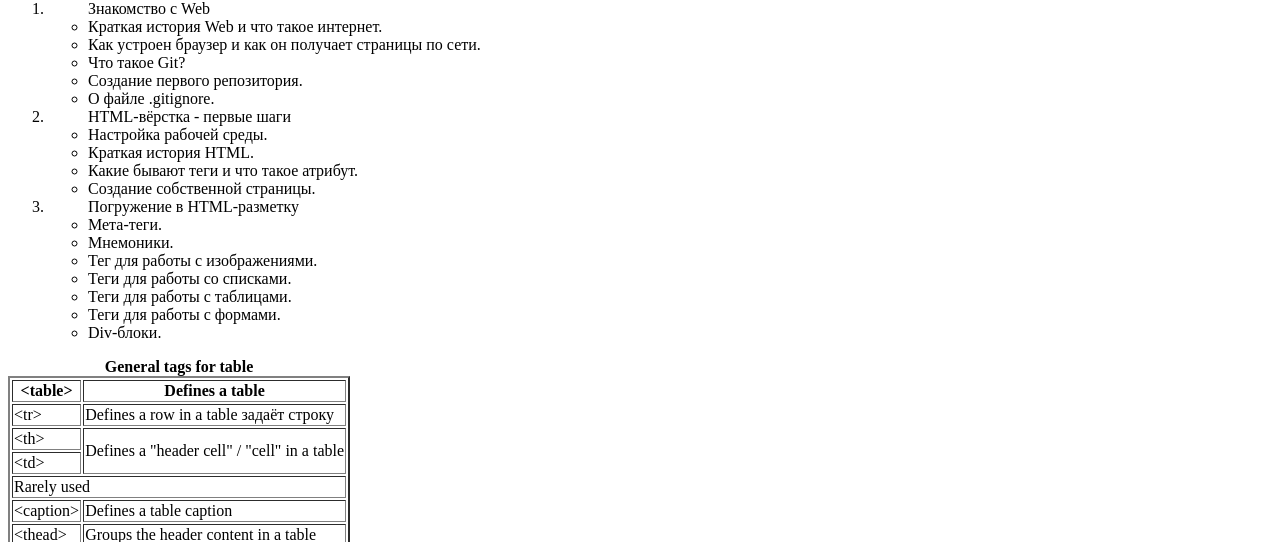
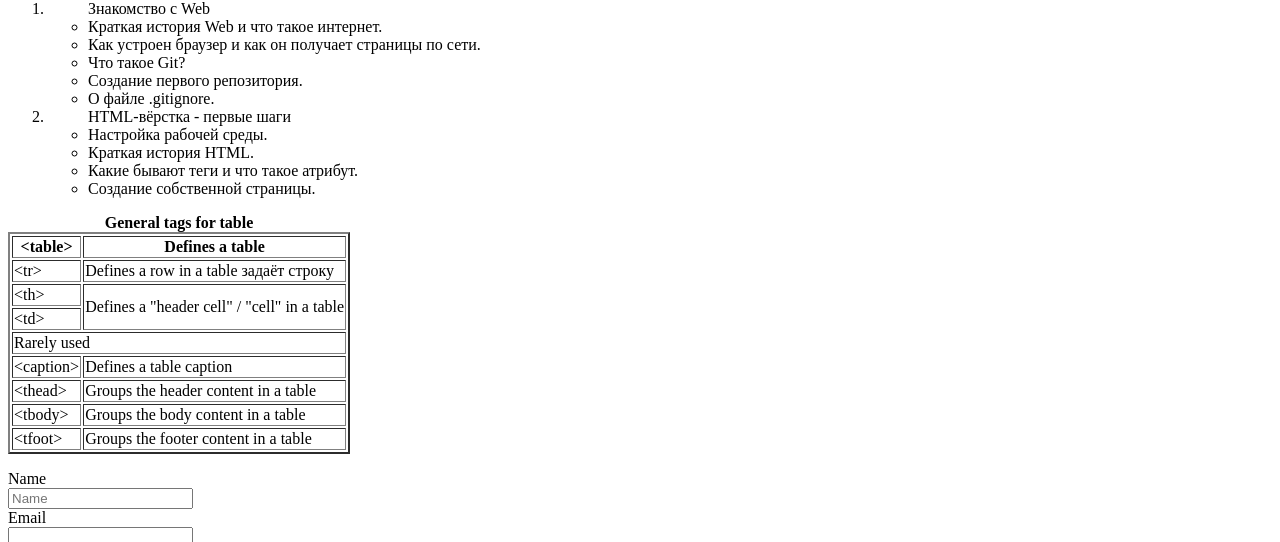
Before and after one commit to NadejdaGoncharik/rsschool-cv-2022, a plain HTML site: page index.html in a window 1280 px wide. Shown: the part 593-1135 px from the top of the page. Drawn offline with Linux system fonts and the light colour scheme.

Commit message:
refactor: change structure of the project

```diff
--- a/index.html
+++ b/index.html
@@ -34,17 +34,6 @@
             <li>Краткая история HTML.</li>
             <li>Какие бывают теги и что такое атрибут.</li>
             <li>Создание собственной страницы.</li>
-        </ul>
-    </li>
-    <li>
-        <ul>Погружение в HTML-разметку
-            <li>Мета-теги.</li>
-            <li>Мнемоники.</li>
-            <li>Тег для работы с изображениями.</li>
-            <li>Теги для работы со списками.</li>
-            <li>Теги для работы с таблицами.</li>
-            <li>Теги для работы с формами.</li>
-            <li>Div-блоки.</li>
         </ul>
     </li>
 </ol>
```
